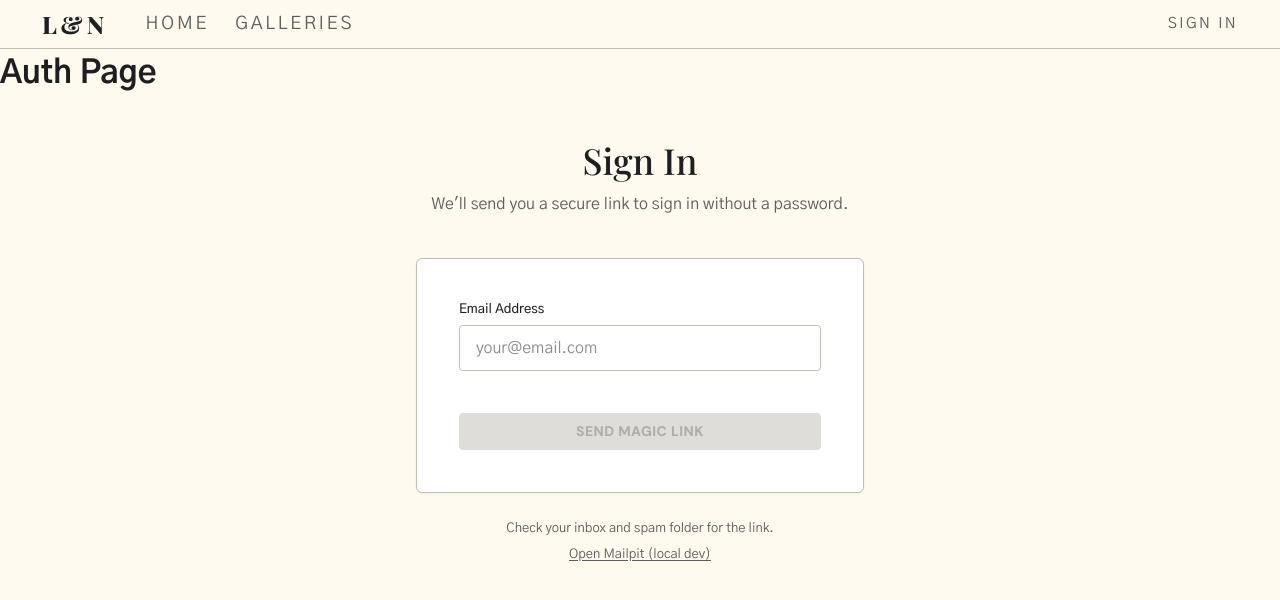
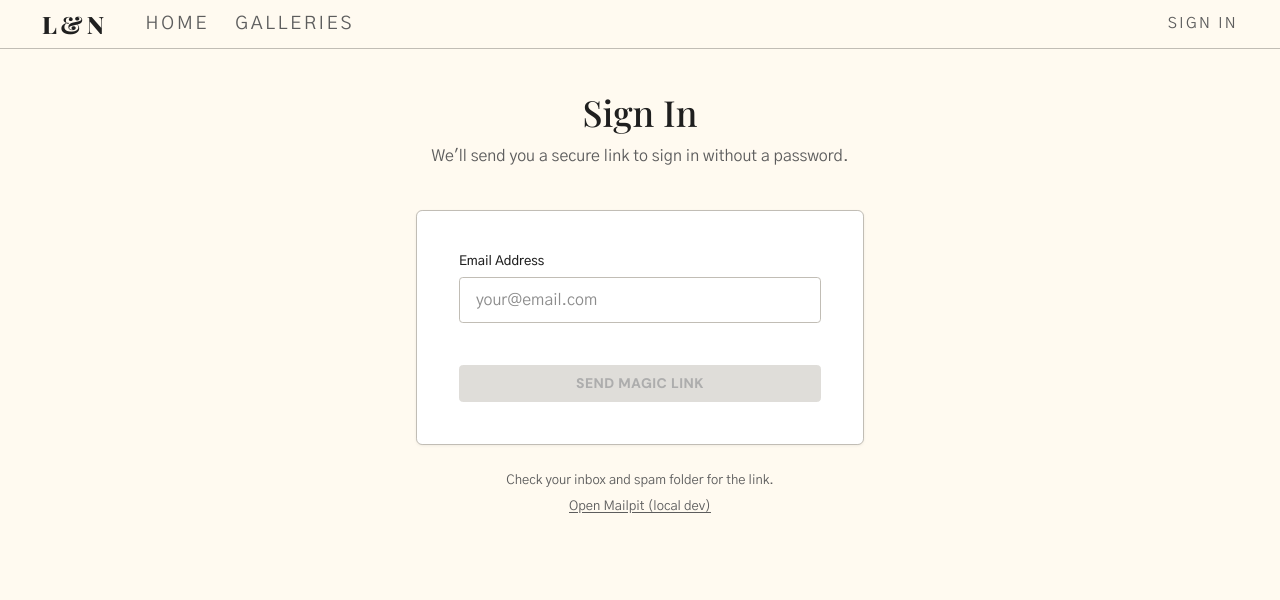
Before and after one commit to nate-hunter/nasalite-2602, a Next.js app: page /login in a window 1280 px wide. Shown: the top 600 px of the page. Built offline with nearby package versions, Linux system fonts and the light colour scheme; no server answers; a web font is replaced by a local one; what @imagekit/next would draw is missing.

Commit message:
Remove header from `AuthPage` component in login page.

```diff
--- a/src/app/(auth)/login/page.tsx
+++ b/src/app/(auth)/login/page.tsx
@@ -4,7 +4,6 @@ import MagicLinkLoginForm from './MagicLinkLogin';
 export default function AuthPage() {
 	return (
 		<div>
-			<h1>Auth Page</h1>
 			<Suspense>
 				<MagicLinkLoginForm />
 			</Suspense>
```
